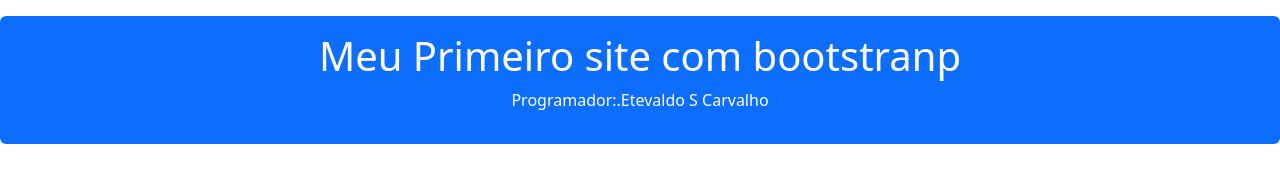
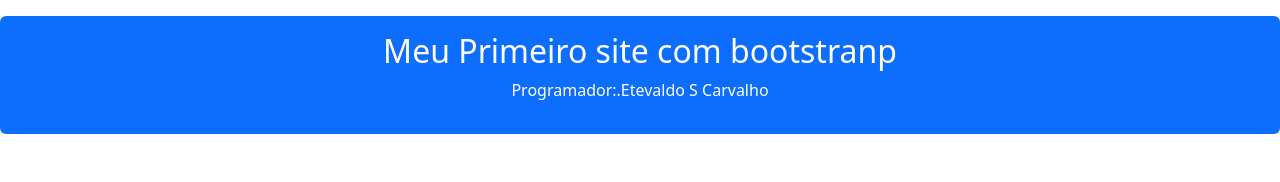
Before and after one commit to Etevaldo-S-Carvalho/projeto-teste, a plain HTML site: page index.html in a window 1280 px wide. Drawn offline with nearby package versions, Linux system fonts and the light colour scheme.

Commit message:
Update index.html

```diff
--- a/index.html
+++ b/index.html
@@ -9,7 +9,7 @@
 </head>
 <body>
   <div class="mt-3 p-3 bg-primary text-white text-center rounded">
-   <h1>Meu Primeiro site com bootstranp</h1>
+   <h2>Meu Primeiro site com bootstranp</h2>
    <p>Programador:.Etevaldo S Carvalho</p>
   </div>
 </body>
```
